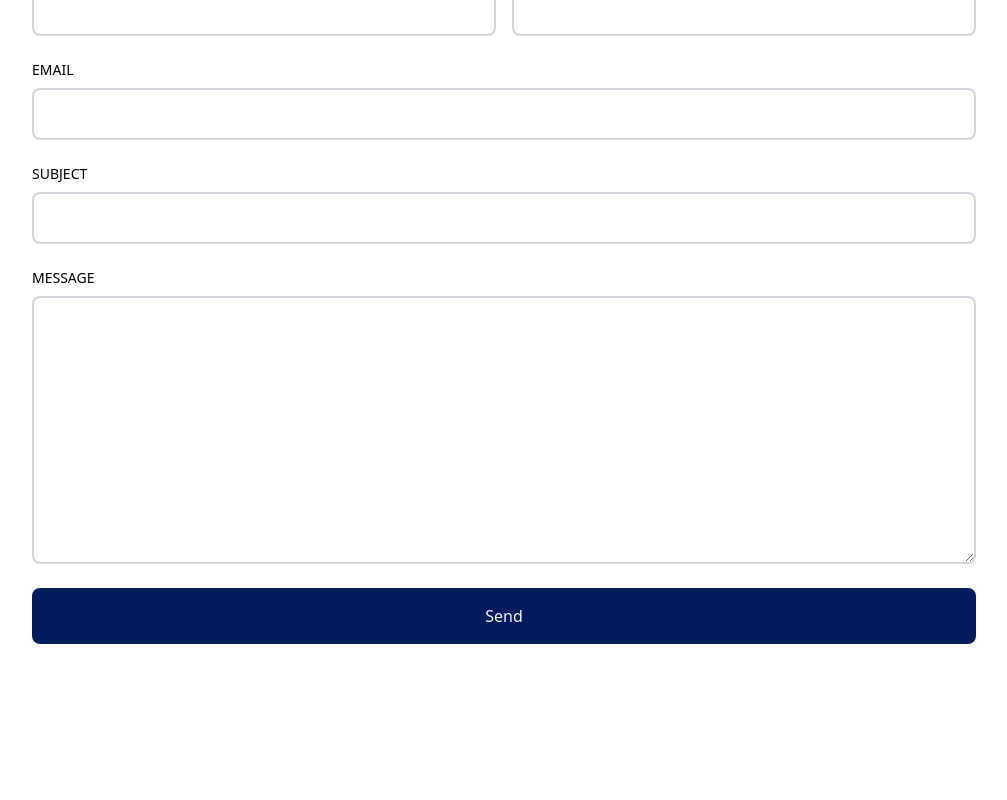
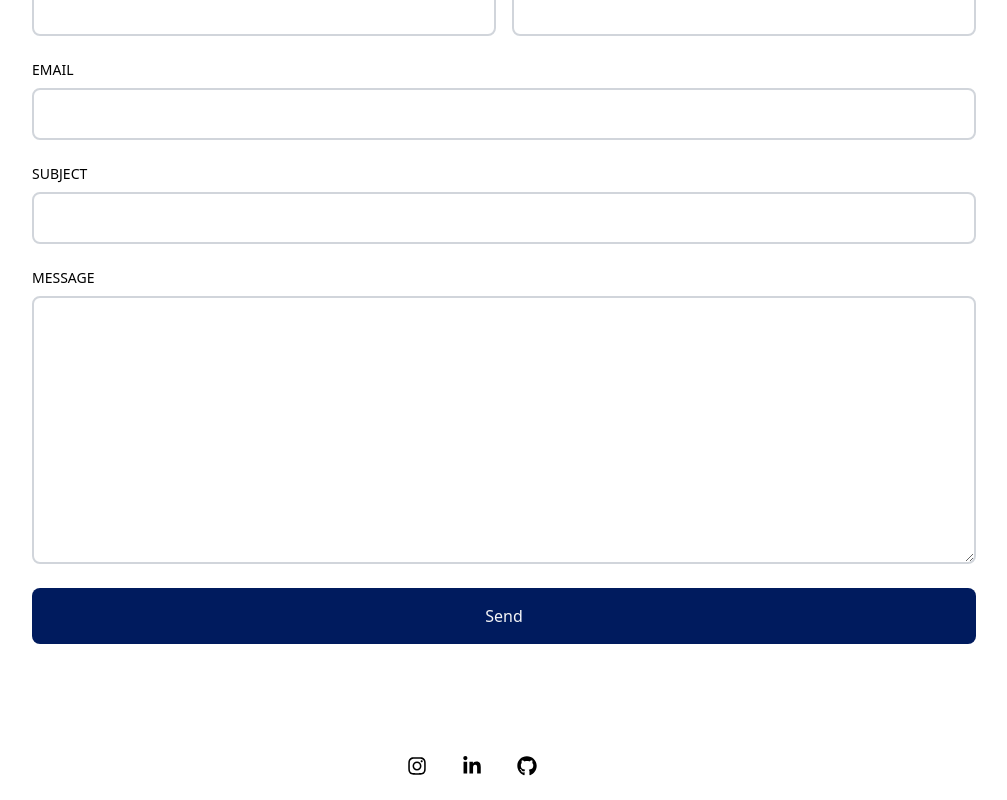
Before and after one commit to lopezivan763/react-portafolio, a React (Vite) app in the folder react-portafolio/: page / in a window 1280 px wide. Shown: the part 2453-3253 px from the top of the page, without its empty margins (168-1175 px from the left). Before the commit the page ends 3161 px from the top, so only its background shows below. Built offline with nearby package versions, Linux system fonts and the light colour scheme.

Commit message:
final version

```diff
--- a/react-portafolio/src/App.jsx
+++ b/react-portafolio/src/App.jsx
@@ -3,6 +3,7 @@
 import Work from './components/Work'
 import Projects from './components/Projects'
 import Contact from './components/Contact'
+import Footer from './components/Footer'
 
 function App() {
   return (
@@ -12,6 +13,7 @@
         <Work />
         <Projects />
         <Contact />
+        <Footer />
       </div>
   )
 }
--- /dev/null
+++ b/react-portafolio/src/components/Footer.jsx
@@ -0,0 +1,23 @@
+import React from 'react'
+import { FaLinkedinIn, FaInstagram, FaGithub } from "react-icons/fa";
+
+
+const Footer = () => {
+  return (
+    <div className='flex justify-center shadow-gray-400 m-2 p-4'>
+      <div className="flex justify-between pt-6 max-w-[130px] w-full">
+          <a className='cursor-pointer hover:scale-110 ease-in duration-300' href="https://www.instagram.com/" target="_blank" rel="noopener noreferrer">
+          <FaInstagram className="cursor-pointer " size={20} />
+        </a>
+        <a className='cursor-pointer hover:scale-110 ease-in duration-300' href="https://www.linkedin.com/" target="_blank" rel="noopener noreferrer">
+          <FaLinkedinIn className="cursor-pointer" size={20} />
+        </a>
+        <a className='cursor-pointer hover:scale-110 ease-in duration-300' href="https://github.com/lopezivan763" target="_blank" rel="noopener noreferrer">
+          <FaGithub className="cursor-pointer" size={20} />
+        </a>
+          </div>
+    </div>
+  )
+}
+
+export default Footer
```
